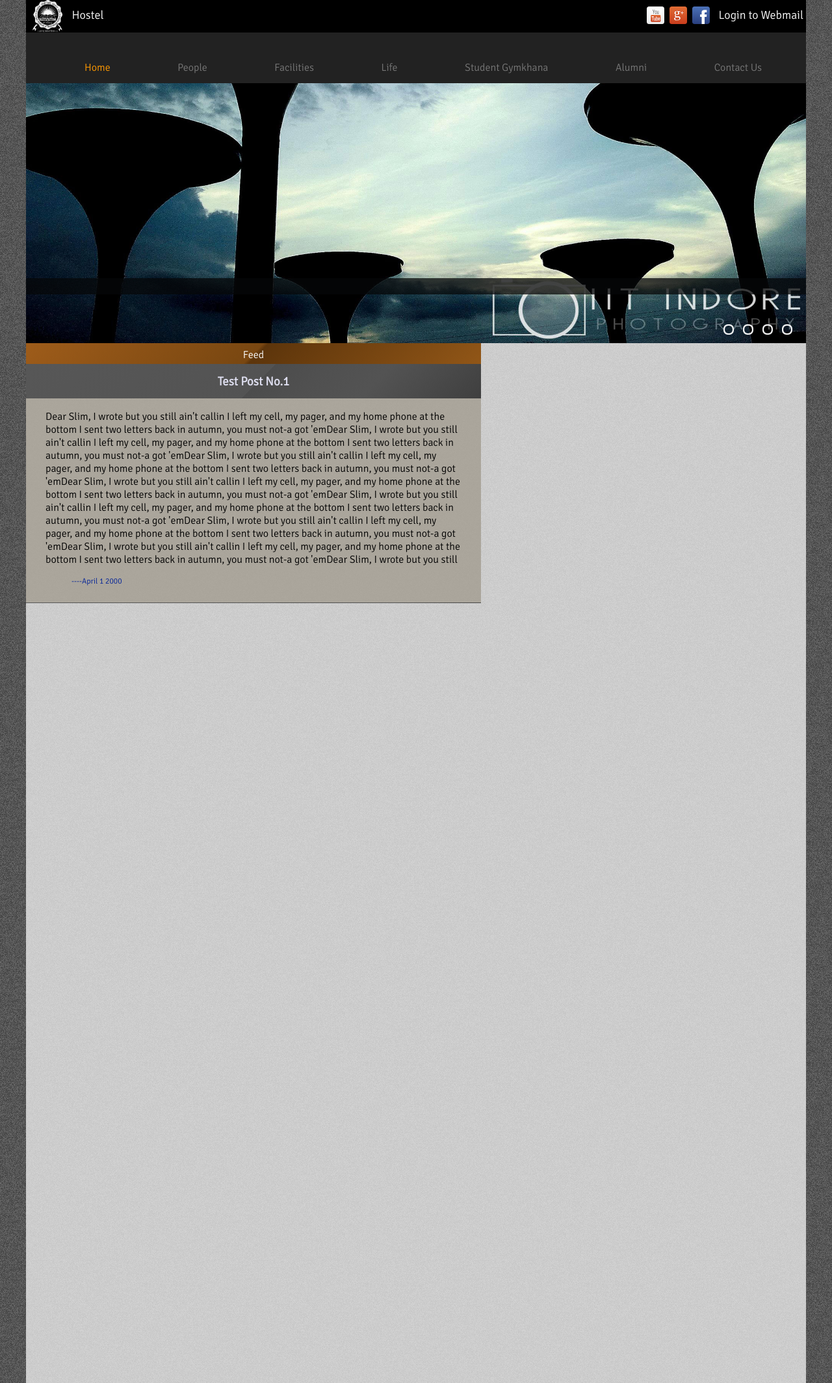
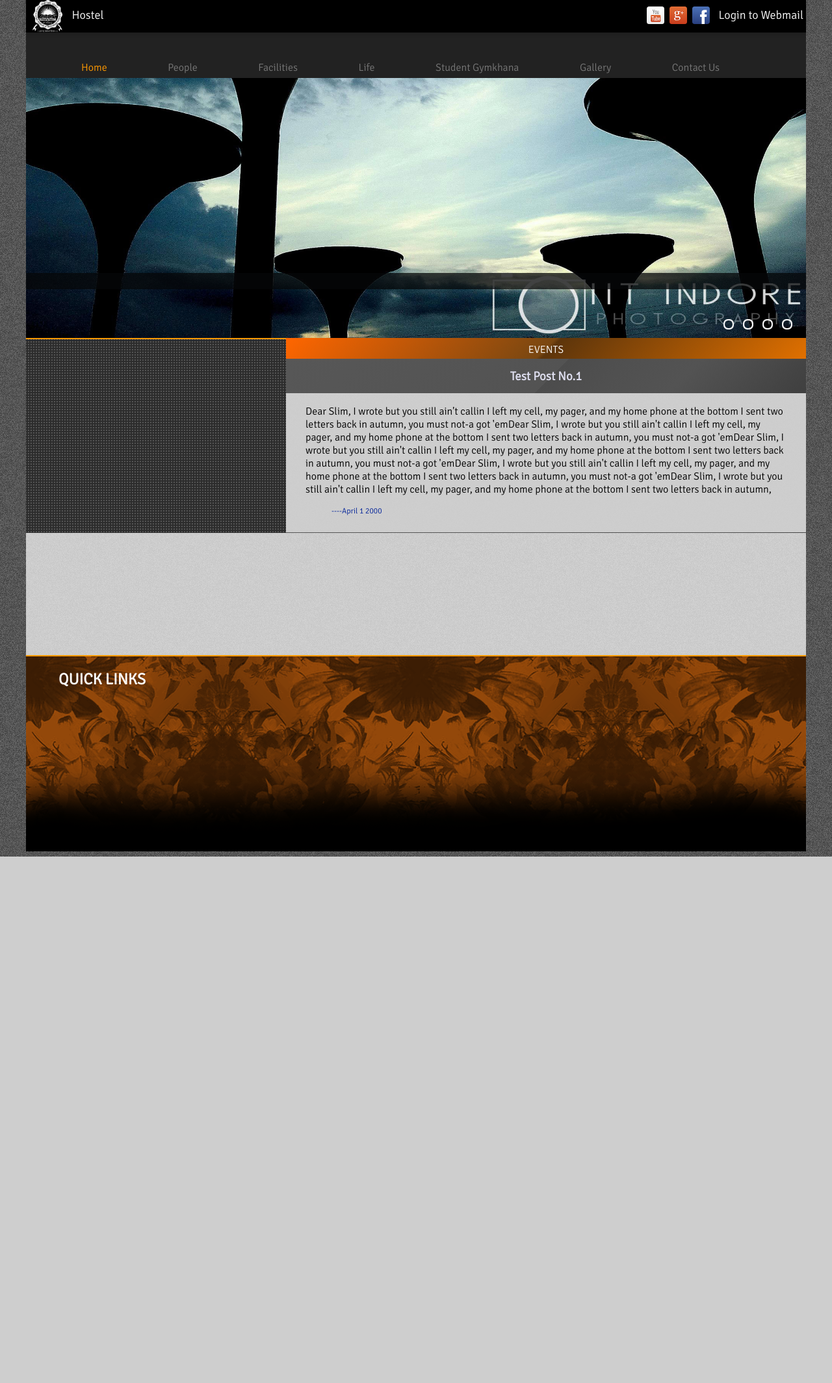
Before and after one commit to docm-iiti/hostel, a PHP site: page / in a window 1280 px wide. Shown: the whole page at 65% size. After the commit the page ends 1318 px from the top, so only its background shows below. Run offline with PHP 8.4, Linux system fonts and the light colour scheme; some libraries are stand-ins or nearby versions.

Commit message:
Changes to layout...footer bg applied

```diff
--- a/css/feed.css
+++ b/css/feed.css
@@ -1,11 +1,15 @@
 /* CSS for feed ................... */
 
 #feed {
-    position: relative;
+    position: absolute;
     margin : 0;
-    width: 700px;
-	height: 400px;
+	display:block;
+	float:left;
+    width: 800px;
+	height: 300px;
+	margin-left:400px;
 	background: rgba(20,20,20,0.4);
+
 }
 
 #feed div {
@@ -15,28 +19,31 @@
 #feedheader {
 	padding: 8px 0 4px;
 	background: #9e5c1a; /* Old browsers */
-	background: -moz-linear-gradient(-45deg,  #9e5c1a 0%, #794711 50%, #5d350b 51%, #915617 100%); /* FF3.6+ */
-	background: -webkit-gradient(linear, left top, right bottom, color-stop(0%,#9e5c1a), color-stop(50%,#794711), color-stop(51%,#5d350b), color-stop(100%,#915617)); /* Chrome,Safari4+ */
-	background: -webkit-linear-gradient(-45deg,  #9e5c1a 0%,#794711 50%,#5d350b 51%,#915617 100%); /* Chrome10+,Safari5.1+ */
-	background: -o-linear-gradient(-45deg,  #9e5c1a 0%,#794711 50%,#5d350b 51%,#915617 100%); /* Opera 11.10+ */
-	background: -ms-linear-gradient(-45deg,  #9e5c1a 0%,#794711 50%,#5d350b 51%,#915617 100%); /* IE10+ */
-	background: linear-gradient(135deg,  #9e5c1a 0%,#794711 50%,#5d350b 51%,#915617 100%); /* W3C */
-	filter: progid:DXImageTransform.Microsoft.gradient( startColorstr='#9e5c1a', endColorstr='#915617',GradientType=1 ); /* IE6-9 fallback on horizontal gradient */
+	background: -moz-linear-gradient(-45deg,  #ff6600 0%, #794711 50%, #5d350b 51%, #e07000 100%); /* FF3.6+ */
+	background: -webkit-gradient(linear, left top, right bottom, color-stop(0%,#ff6600), color-stop(50%,#794711), color-stop(51%,#5d350b), color-stop(100%,#e07000)); /* Chrome,Safari4+ */
+	background: -webkit-linear-gradient(-45deg,  #ff6600 0%, #794711 50%, #5d350b 51%, #e07000 100%); /* Chrome10+,Safari5.1+ */
+	background: -o-linear-gradient(-45deg,  #ff6600 0%, #794711 50%, #5d350b 51%, #e07000 100%); /* Opera 11.10+ */
+	background: -ms-linear-gradient(-45deg,  #ff6600 0%, #794711 50%, #5d350b 51%, #e07000 100%); /* IE10+ */
+	background: linear-gradient(135deg,  #ff6600 0%,#794711 50%,#5d350b 51%,#eo7000 100%); /* W3C */
+	filter: progid:DXImageTransform.Microsoft.gradient( startColorstr='##ff6600', endColorstr='#e07000',GradientType=1 ); /* IE6-9 fallback on horizontal gradient */
 	color: white;
 	font-style: bold;
+
+	/*ff9900 e07000*/
 }
 
 #feedmain {
-	height: 368px;
+	height: 268px;
 	overflow-y: auto;
 	overflow-x: hidden;
+
 }
 
 .feedpost {
 	margin-top: -19px;
 	font-family: Helvetica;
-	background: rgba(210,200,180,0.5);
-	height: 368px;
+	background:rgba(255,255,255,0.6);
+	height: 268px;
 }
 
 .feedposthead {
@@ -56,7 +63,7 @@
 .feedpostdes {
 	margin-left: 30px;
 	margin-right: 30px;
-	height: 240px;
+	height: 140px;
 	overflow: auto;
 }
 
--- a/css/pagelayout.css
+++ b/css/pagelayout.css
@@ -12,6 +12,8 @@
 	width:1200px;
 	font-family:Signika;
 	margin:0 auto;
+	background:rgba(255,255,255,0.7);
+	height:1000px;
 }
 
 .fixedHeader {
@@ -22,6 +24,9 @@
 	height:50px;
 	background-color:#000;
 	margin:0 auto;
+	-webkit-box-shadow:0 2px 6px rgba(0,0,0,.15);
+	-moz-box-shadow:0 2px 6px rgba(0,0,0,.15);
+	box-shadow:0 2px 6px rgba(0,0,0,.15);
 }
 
 .content {
@@ -87,7 +92,7 @@ nav#pageNav ul li a.heading {
 	-ms-transition:all .1s ease-out;
 	-o-transition:all .1s ease-out;
 	transition:all .1s ease-out;
-	padding:0 50px;
+	padding:0 45px;
 }
 
 nav#pageNav ul li.current a.heading {
@@ -134,6 +139,7 @@ nav#pageNav .dropOut {
 	-ms-transition:all .1s ease-out;
 	-o-transition:all .1s ease-out;
 	transition:all .1s ease-out;
+
 }
 
 nav#pageNav .dropOut ul {
@@ -183,3 +189,35 @@ nav#pageNav ul li:hover .dropOut {
 	opacity:1;
 	margin-top:8px;
 }
+/**********CSS for Student Corner*********************/
+
+.student_corner{
+
+	position:absolute;
+	width:400px;
+	height:298px;
+	background-image:url(../images/student_bg_img.png);
+	border-top:2px solid #F90;
+	position:relative;
+
+
+
+}
+.footer{
+	position:relative;
+	z-index:0;
+	border-top:2px solid #F90;
+	width:1200px;
+	font-family:Signika;
+	margin:0 auto;
+	background-image:url(../images/footer.png);
+	height:300px;
+	overlay:hidden;
+	bottom:0px;
+}
+.footer .footer_quicklinks{
+	position:absolute;
+	margin-left:50px;
+
+	color:#FFF;
+}
--- a/index.html
+++ b/index.html
@@ -28,7 +28,7 @@
                                 <ul>
                           <li><a href="warden.html" class="subheading">Wardens</a></li>
 
-                    <!--**************Add Students Menu Here**************************************-->
+    							 <!-------------Add Students Menu Here------------------>
 
                                     <li><a href="adminstaff.html" class="subheading">Admin Staff</a></li>
                                 </ul>
@@ -69,14 +69,14 @@
                     </div>
                       </li>
 
-          <li><a href="www.iiti.ac.in/sgm" class="heading">Student Gymkhana</a></li>
-          <li><a href="www.iiti.ac.in/alumniportal" class="heading">Alumni</a></li>
+                 <li><a href="www.iiti.ac.in/sgm.html" class="heading">Student Gymkhana</a></li>
+                  <li><a href="www.iiti.ac.in/gallery.html" class="heading">Gallery</a></li>
                   <li><a href="contactus.html" class="heading">Contact Us</a></li>
 
                   </ul>
               </nav>
-    </div>
-    <div class="content">
+            </div><!--For class pageHeader-->
+    <!-- Marquee ------------------------------------------------------------------------------------------------------------------------->
             <div class="marquee_container">
                   <div class="marquee_photos"></div>
                   <div class="marquee_caption">
@@ -85,9 +85,11 @@
                   <div class="marquee_nav"></div>
             </div>
 
+
+
     <div class="marquee_panels">
                 <div class="marquee_panel">
-        	<img src="images/Slider/4.jpg" class="marquee_panel_photo"  width="100"/>
+                    <img src="images/Slider/4.jpg" class="marquee_panel_photo"  />
                 </div>
                 <div class="marquee_panel_caption">
                     <h2>Caption</h2>
@@ -97,7 +99,7 @@
                 </div>
 
                 <div class="marquee_panel">
-        	<img src="images/Slider/1.jpg" class="marquee_panel_photo"  width="100"/>
+                    <img src="images/Slider/1.jpg" class="marquee_panel_photo" />
                 </div>
                 <div class="marquee_panel_caption">
                     <h2>Caption</h2>
@@ -107,7 +109,7 @@
                 </div>
 
                 <div class="marquee_panel">
-        	<img src="images/Slider/4.jpg" class="marquee_panel_photo"  width="100"/>
+                    <img src="images/Slider/4.jpg" class="marquee_panel_photo"/>
                 </div>
                 <div class="marquee_panel_caption">
                     <h2>Caption</h2>
@@ -117,7 +119,7 @@
                 </div>
 
                 <div class="marquee_panel">
-        	<img src="images/Slider/1.jpg" class="marquee_panel_photo"  width="100"/>
+                    <img src="images/Slider/1.jpg" class="marquee_panel_photo" />
                 </div>
                 <div class="marquee_panel_caption">
                     <h2>Caption</h2>
@@ -126,15 +128,28 @@
                   <p><a href="#">Check it out!</a></p>
                 </div>
 
+      </div><!--For marquee_panels-->
+      <div id="feed">
+        <div id="feedheader"><center>EVENTS</center></div>
+        <div id="feedmain"></div>
+      </div><!-- For feed-->
+
+		<div class="student_corner"></div>
      </div>
-      <div id="feed">
-        <div id="feedheader"><center>Feed</center></div>
-        <div id="feedmain"></div>
+     <div class="footer">
+
+     	<div class="footer_overlay_content">
+        	<div class="footer_quicklinks">
+            	<h2>QUICK LINKS</h2>
+
+
             </div>
-    </div>
+
+
         </div>
 
      </div>
+
   <script type="text/javascript" src="js/vendor/jquery-1.10.1.min.js" ></script>
   <script type="text/javascript" src="js/farinspace/jquery.imgpreload.min.js" ></script>
   <script type="text/javascript" src="js/marquee.js"></script>
--- a/js/index.js
+++ b/js/index.js
@@ -1,9 +1,9 @@
 $(document).ready(function(){
 	//FB, Twitter, gplus logos mouse hover events
-	$("#fblogo").mouseenter(function(){$(this).animate({width: '70px', height: '70px'}, 200);});
+	$("#fblogo").mouseenter(function(){$(this).animate({width: '50px', height: '50px'}, 200);});
 	$("#fblogo").mouseleave(function(){$(this).animate({width: '27px', height: '27px'}, 200);});
-	$("#gpluslogo").mouseenter(function(){$(this).animate({width: '70px', height: '70px'}, 200);});
+	$("#gpluslogo").mouseenter(function(){$(this).animate({width: '50px', height: '50px'}, 200);});
 	$("#gpluslogo").mouseleave(function(){$(this).animate({width: '27px', height: '27px'}, 200);});
-	$("#youtubelogo").mouseenter(function(){$(this).animate({width: '70px', height: '70px'}, 200);});
+	$("#youtubelogo").mouseenter(function(){$(this).animate({width: '50px', height: '50px'}, 200);});
 	$("#youtubelogo").mouseleave(function(){$(this).animate({width: '27px', height: '27px'}, 200);});
 });
```
Also changed, not shown: images/footer.png (added), images/student_bg_img.png (added). Lines whose indentation alone changed are shown as unchanged.
